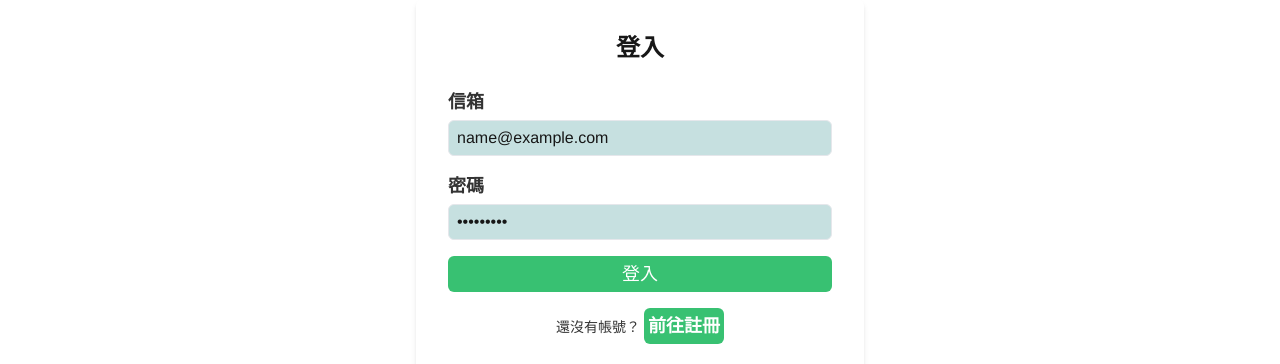
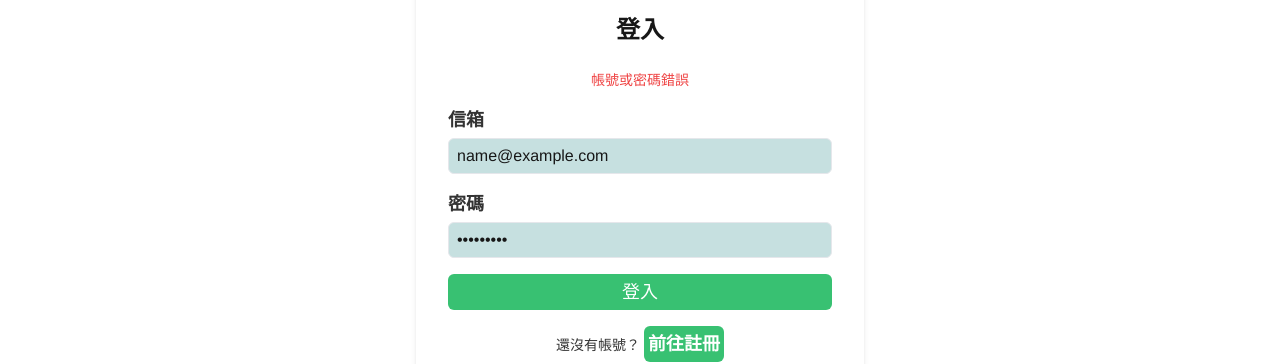
Before and after one commit to GHSergio/Next-Eshop, a Next.js app: page /auth in a window 1280 px wide. Both pictures are taken after typing "name@example.com", "Sample123" into the empty fields and a click on the button "登入". Shown: the part 276-640 px from the top of the page. Built offline with nearby package versions, Linux system fonts and the light colour scheme; no server answers.

Commit message:
modift deploy error-2

```diff
--- a/src/components/AuthForm.tsx
+++ b/src/components/AuthForm.tsx
@@ -10,7 +10,7 @@ const AuthForm: React.FC = () => {
   const [email, setEmail] = useState("");
   const [password, setPassword] = useState("");
   const dispatch: AppDispatch = useDispatch();
-  const error = useSelector((state: RootState) => state.user.error);
+  const { message } = useSelector((state: RootState) => state.user.alert);
 
   const handleLogin = async (e: React.FormEvent) => {
     e.preventDefault();
@@ -50,7 +50,9 @@ const AuthForm: React.FC = () => {
         className="space-y-4"
       >
         {/* 錯誤訊息顯示 */}
-        {error && <p className="text-red-500 text-sm text-center">{error}</p>}
+        {message && (
+          <p className="text-red-500 text-sm text-center">{message}</p>
+        )}
         {/* <div>
           <label className={`${labelClasses}`} htmlFor="username">
             使用者名稱
```
